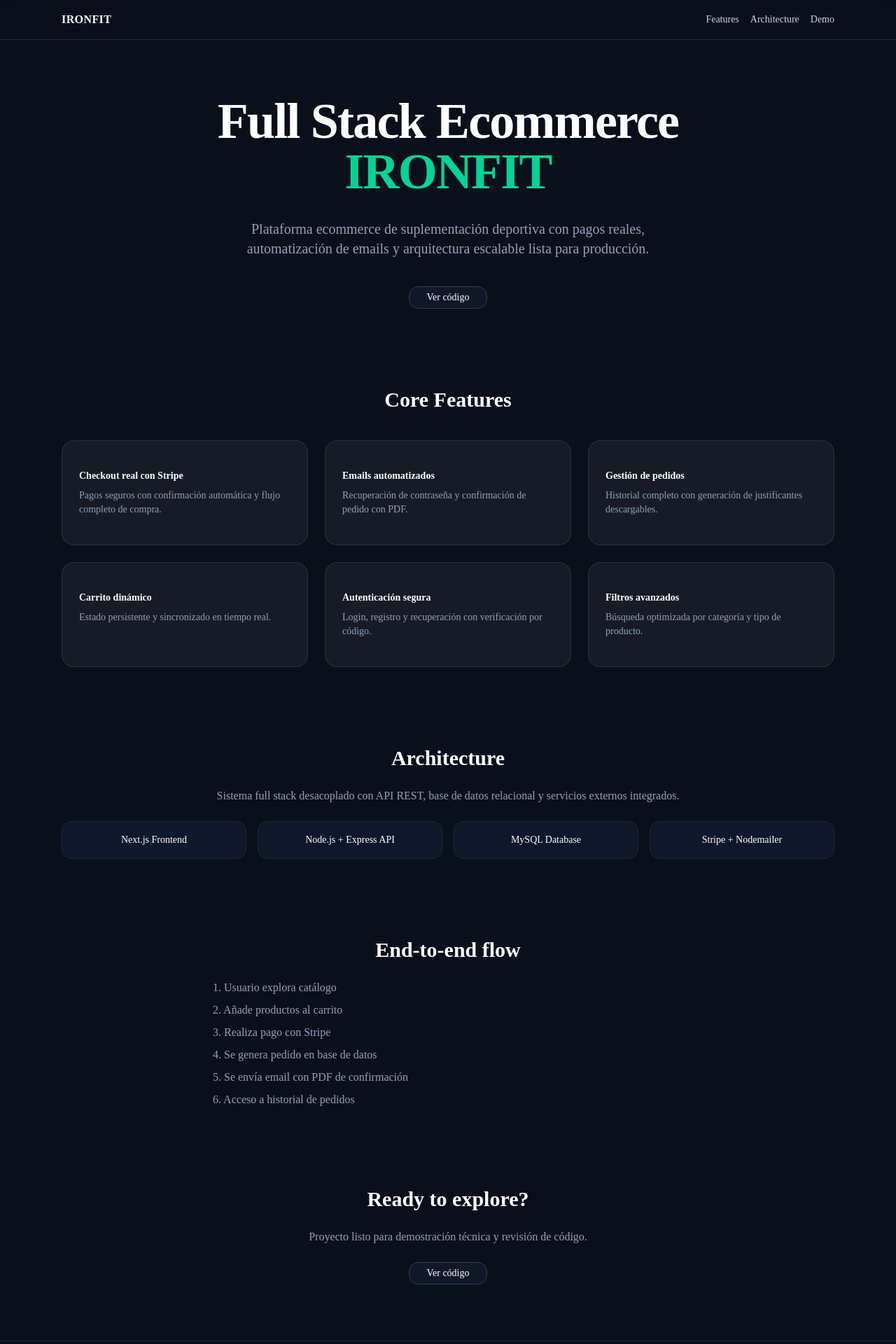
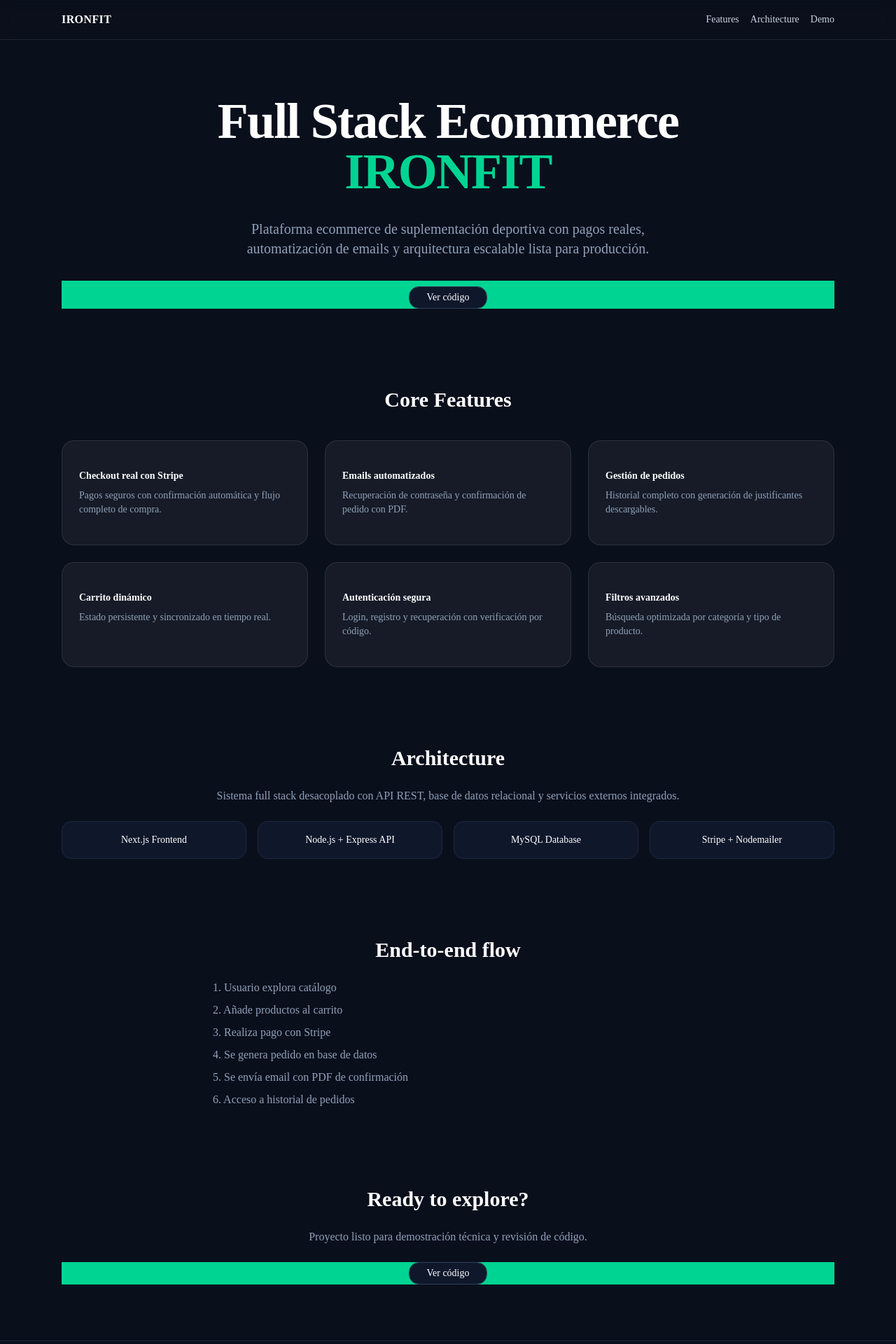
Before and after one commit to jackzet743/ironfit-portfolio, a Next.js app: page / in a window 1280 px wide. Shown: the top 1920 px of the page at 70% size. Built offline with nearby package versions, Linux system fonts and the light colour scheme.

Commit message:
Change div background color to emerald-400

```diff
--- a/app/page.tsx
+++ b/app/page.tsx
@@ -39,7 +39,7 @@
                         Plataforma ecommerce de suplementación deportiva con pagos reales, automatización de emails y arquitectura escalable lista para producción.
                     </p>
 
-                    <div className="flex justify-center gap-4 pt-2 text-emerald-400">
+                    <div className="flex justify-center gap-4 pt-2 bg-emerald-400">
                         <a
                             href="https://github.com/jackzet743/ironfit-ecommerce-v2.git"
                             target="_blank"
@@ -132,7 +132,7 @@
                     <h2 className="text-3xl font-semibold">Ready to explore?</h2>
                     <p className="text-slate-400">Proyecto listo para demostración técnica y revisión de código.</p>
 
-                    <div className="flex justify-center gap-4 text-emerald-400">
+                    <div className="flex justify-center gap-4 bg-emerald-400">
                         <a
                             href="https://github.com/jackzet743/ironfit-ecommerce-v2.git"
                             target="_blank"
```
